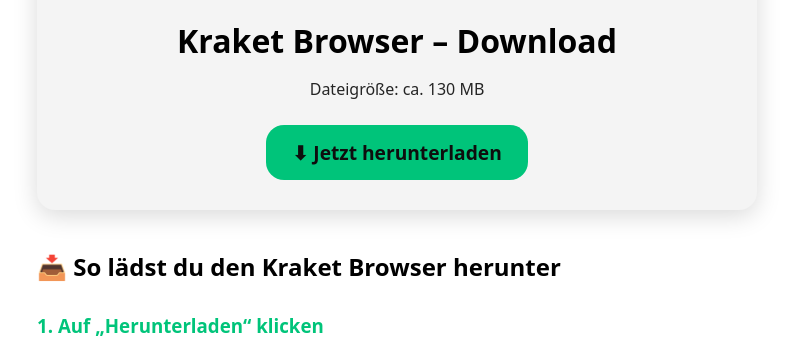
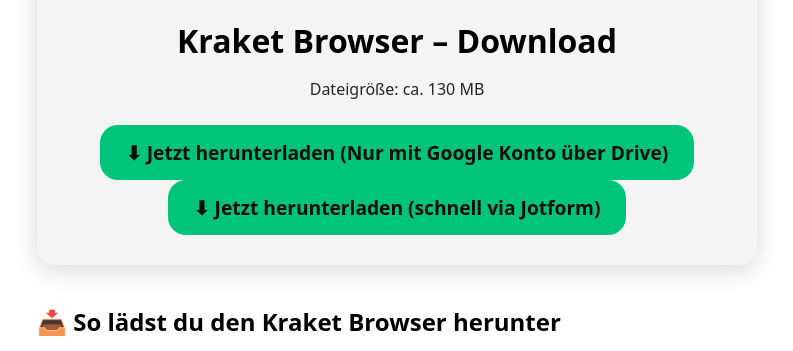
Before and after one commit to aeropus/aeropus.github.io, a plain HTML site: page d/download-center/kraketinternet.html in a window 1280 px wide. Shown: the part 114-465 px from the top of the page, without its empty margins (243-1036 px from the left). Drawn offline with Linux system fonts and the light colour scheme.

Commit message:
Update kraketinternet.html

```diff
--- a/d/download-center/kraketinternet.html
+++ b/d/download-center/kraketinternet.html
@@ -106,7 +106,10 @@
 
         <!-- Direktlink zum Google Drive Download -->
         <a class="download-btn" href="https://drive.google.com/uc?export=download&id=1qbnXs9iHrGoTh84yXtp_iD4ZPecwXeUG" download>
-            ⬇ Jetzt herunterladen
+            ⬇ Jetzt herunterladen (Nur mit Google Konto über Drive)
+        </a>
+        <a class="download-btn" href="/" download>
+            ⬇ Jetzt herunterladen (schnell via Jotform)
         </a>
     </div>
 
```
